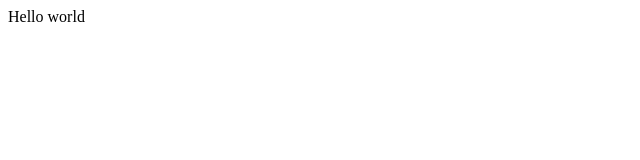
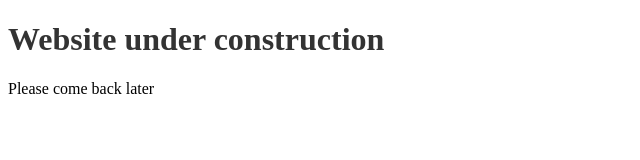
Before and after one commit to adarshhotel/adarshhotel.github.io, a plain HTML site: page index.html in a window 1280 px wide. Shown: the whole page, without its empty margins (0-640 px from the left). Drawn offline with Linux system fonts and the light colour scheme.

Commit message:
Construction message

```diff
--- a/index.html
+++ b/index.html
@@ -1 +1,12 @@
-Hello world
+<!DOCTYPE html>
+<html>
+<head>
+  <link rel="stylesheet" href="main.css">
+</head>
+<body>
+
+<h1>Website under construction</h1>
+<p>Please come back later</p>
+
+</body>
+</html>
--- /dev/null
+++ b/main.css
@@ -0,0 +1,3 @@
+h1 {
+  color: #333
+}
```
